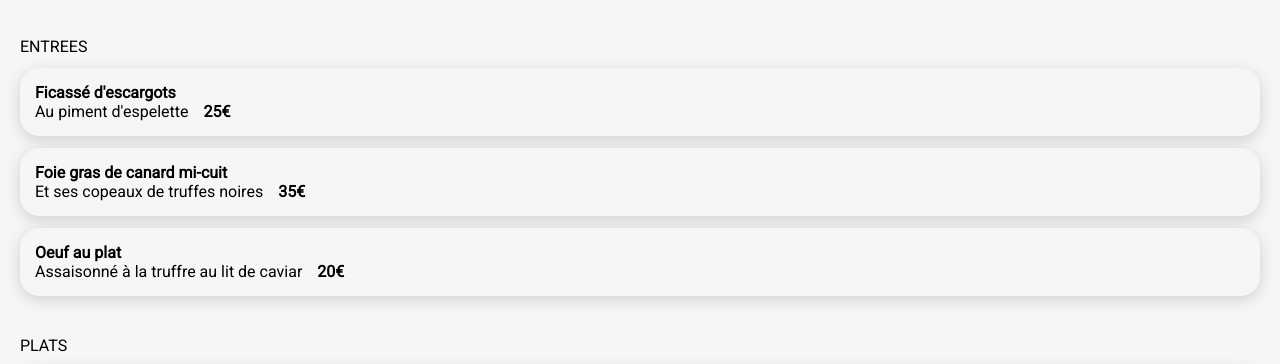
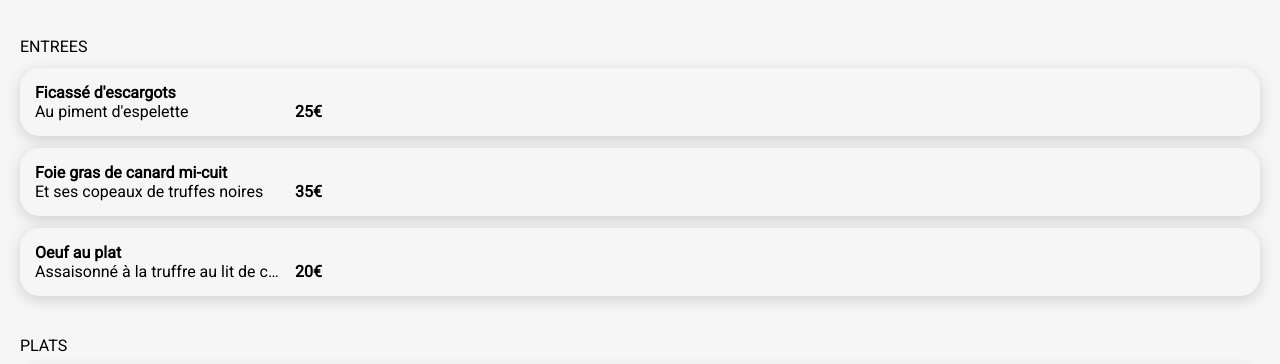
Before and after one commit to SabrinaMouginot/ohmyfood_code, a website: page Menu/la-palette-du-gout.html in a window 1280 px wide. Shown: the part 372-736 px from the top of the page. Drawn offline with Linux system fonts and the light colour scheme; a web font is replaced by a local one.

Commit message:
alignement des prix du menu verticalement

```diff
--- a/Sass/pages/menu.scss
+++ b/Sass/pages/menu.scss
@@ -41,6 +41,12 @@ header {
         font-size: 16px;
     }
 
+    .btn-plat{
+        p {
+            width: 245px;
+        }
+    }
+
 }
 
 .reserve {
```
Also changed, not shown: Css/pages/menu.css, 1 other file.
